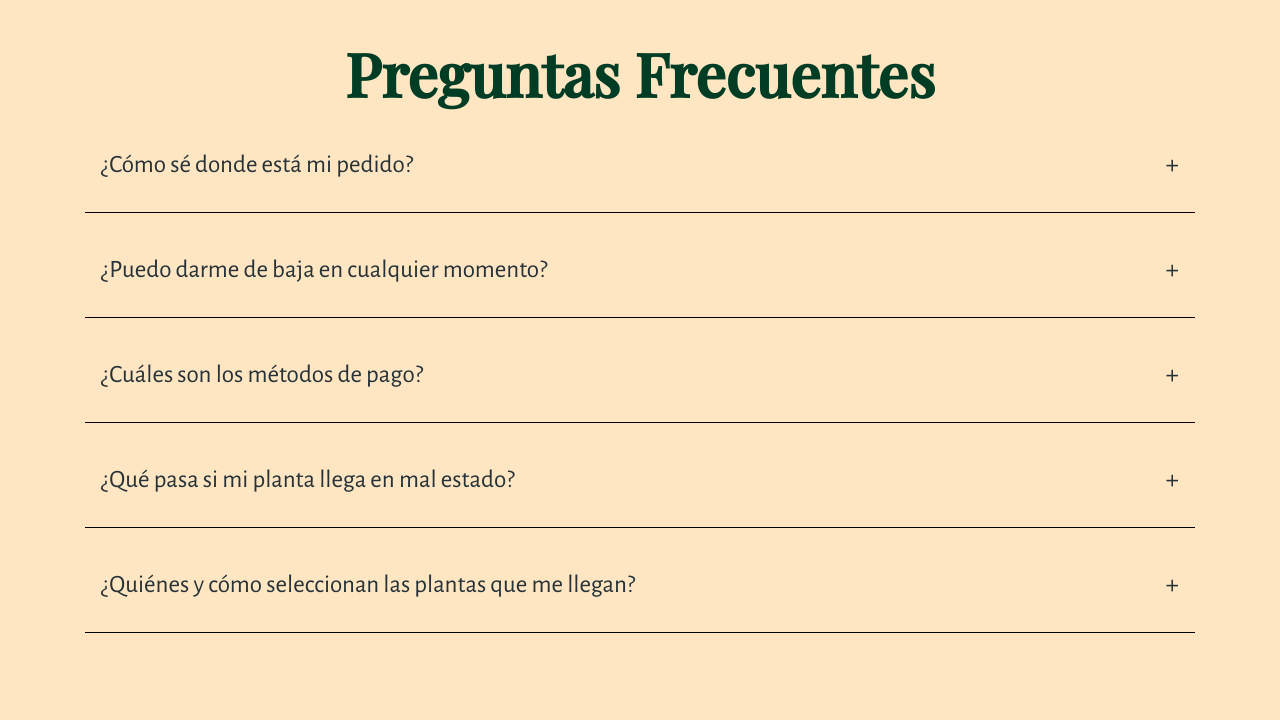
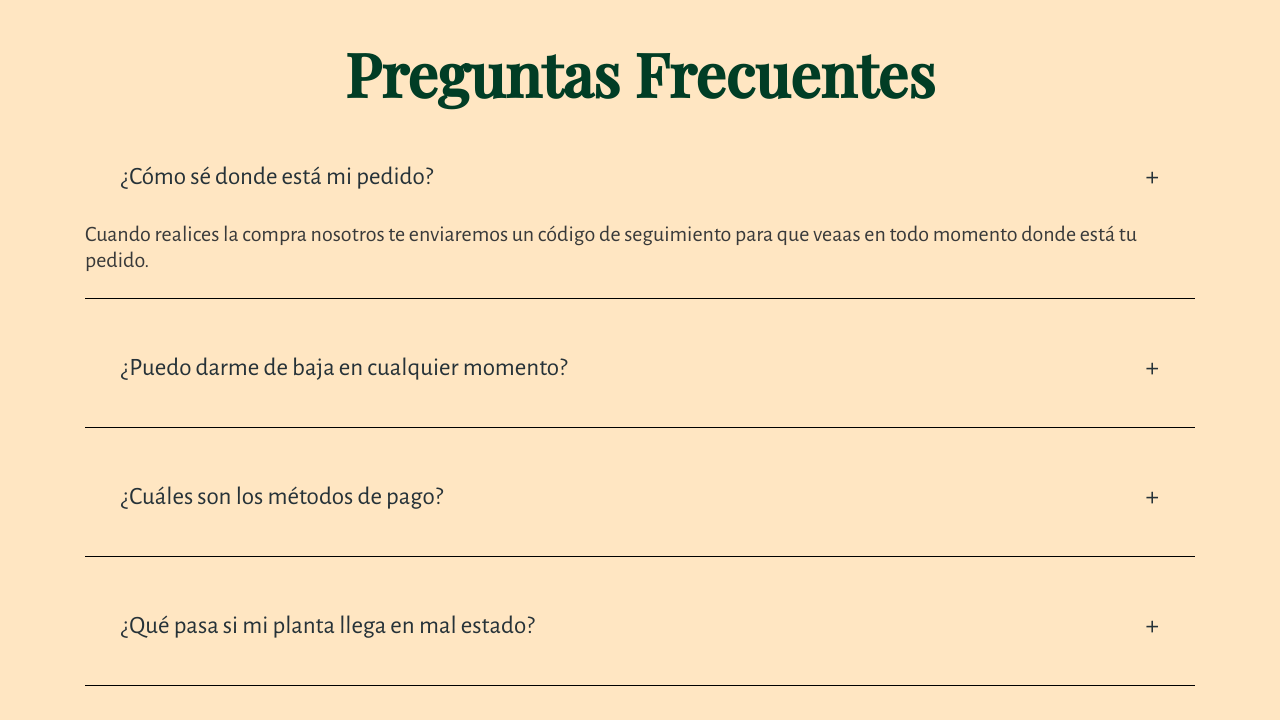
Before and after one commit to lucianavinas/pruebaPlantilla, a plain HTML site: page index.html in a window 1280 px wide. Shown: the part 7420-8140 px from the top of the page. Drawn offline with nearby package versions, Linux system fonts and the light colour scheme; animation ran at ten frames a second; files whose address does not match are found by name; a web font is replaced by a local one.

Commit message:
detalles finales

```diff
--- a/css/main.css
+++ b/css/main.css
@@ -1029,7 +1029,7 @@ button:focus {
 @media (max-width: 768px) {
   /* Cambia el diseño a apilado en dispositivos móviles */
   #faqAccordion .btn{
-    font-size: 20px!important;
+    font-size: 16px!important;
   }
 
   #faqAccordion p{
@@ -1039,15 +1039,31 @@ button:focus {
     display: none;
   }
   .imgFeatures {
-    margin-left: 15px!important;
+    margin-left: -15px!important;
   }
   .imgDetalle {
-    margin-left: -20px!important;
+    margin-left: -55px!important;
   }
   .imgDetras{
     height: 500px;
-    margin-left: -65px!important;
+    margin-left: -95px!important;
   }
+}
+
+.card {
+  background-color: transparent;
+  border: none;
+}
+
+.card-header{
+  background-color: transparent;
+  border: none;
+}
+
+
+.faq-container {
+  max-width: 800px;
+  margin: 0 auto;
 }
 
 
@@ -1084,6 +1100,9 @@ button:focus {
   }
   .call-action.section h2{
     font-size: 40px!important;
+  }
+  .call-action {
+  background-size: cover;
   }
 }
 
--- a/index.html
+++ b/index.html
@@ -712,8 +712,8 @@
       <h1 class="text-center mt-5">Preguntas Frecuentes</h1>
 
       <div class="accordion mt-4" id="faqAccordion">
-          <div>
-              <div id="heading1">
+          <div class="card">
+              <div class="card-header" id="heading1">
                   <h3 class="mb-0 row d-flex justify-content-between">
                       <button class="btn btn-link" type="button" data-toggle="collapse" data-target="#collapse1" style="font-size: 25px; color: #263238;">
                         ¿Cómo sé donde está mi pedido?
@@ -723,7 +723,7 @@
                       </button>
                   </h3>
               </div>
-              <div id="collapse1" class="collapse" aria-labelledby="heading1" data-parent="#faqAccordion">
+              <div id="collapse1" class="collapse show" aria-labelledby="heading1" data-parent="#faqAccordion">
                   <div>
                   <p style="font-size: 22px">Cuando realices la compra nosotros te enviaremos un código de seguimiento para que veaas en todo momento donde está tu pedido.
                   </p></div>
@@ -734,7 +734,7 @@
 
           <div class="accordion mt-4" id="faqAccordion">
             <div>
-                <div id="heading2">
+                <div class="card-header" id="heading2">
                     <h3 class="mb-0 row d-flex justify-content-between">
                         <button class="btn btn-link" type="button" data-toggle="collapse" data-target="#collapse2" style="font-size: 25px; color: #263238;">
                           ¿Puedo darme de baja en cualquier momento?
@@ -755,7 +755,7 @@
 
           <div class="accordion mt-4" id="faqAccordion">
             <div>
-                <div id="heading4">
+                <div class="card-header" id="heading4">
                     <h3 class="mb-0 row d-flex justify-content-between">
                         <button class="btn btn-link" type="button" data-toggle="collapse" data-target="#collapse4" style="font-size: 25px; color: #263238;">
                           ¿Cuáles son los métodos de pago?
@@ -777,7 +777,7 @@
 
             <div class="accordion mt-4" id="faqAccordion">
               <div>
-                  <div id="heading5">
+                  <div class="card-header" id="heading5">
                       <h3 class="mb-0 row d-flex justify-content-between">
                           <button class="btn btn-link" type="button" data-toggle="collapse" data-target="#collapse5" style="font-size: 25px; color: #263238;">
                             ¿Qué pasa si mi planta llega en mal estado?
@@ -798,7 +798,7 @@
 
             <div class="accordion mt-4" id="faqAccordion">
             <div>
-                <div id="heading6">
+                <div class="card-header" id="heading6">
                     <h3 class="mb-0 row d-flex justify-content-between">
                         <button class="btn btn-link" type="button" data-toggle="collapse" data-target="#collapse6" style="font-size: 25px; color: #263238;">
                           ¿Quiénes y cómo seleccionan las plantas que me llegan?
@@ -818,6 +818,47 @@
             </div>
           </div>
 
+
+          <!-- <div class="container mt-5">
+            <div class="faq-container">
+                <h1 class="text-center">Preguntas Frecuentes</h1>
+                <div id="accordion">
+                    <div class="card">
+                        <div class="card-header" id="heading1">
+                            <h5 class="mb-0">
+                                <button class="btn btn-link" data-toggle="collapse" data-target="#collapse1" aria-expanded="true" aria-controls="collapse1" style="font-size: 25px; color: #263238;">
+                                  ¿Cómo sé donde está mi pedido?
+                                </button>
+                            </h5>
+                        </div>
+                        <div id="collapse1" class="collapse show" aria-labelledby="heading1" data-parent="#accordion">
+                            <div class="card-body" >
+                              <p style="font-size: 22px">Cuando realices la compra nosotros te enviaremos un código de seguimiento para que veaas en todo momento donde está tu pedido.</p>
+                            </div>
+                        </div>
+                  <div class="linea"></div>
+
+                    </div>
+
+                    <div class="card">
+                        <div class="card-header" id="heading2">
+                            <h5 class="mb-0">
+                                <button class="btn btn-link" data-toggle="collapse" data-target="#collapse2" aria-expanded="false" aria-controls="collapse2">
+                                  ¿Puedo darme de baja en cualquier momento?
+                                </button>
+                            </h5>
+                        </div>
+                        <div id="collapse2" class="collapse" aria-labelledby="heading2" data-parent="#accordion">
+                            <div class="card-body">
+                              <p style="font-size: 22px">Sí, podés darte de baja en el momento que quieras, seguramente te pidamos un feedback para sabér qué pasó. También siempre podés volver!</p>
+                            </div>
+                        </div>
+                    </div>
+
+
+                </div>
+            </div>
+        </div> -->
 
     <!-- Subcribe Section Start -->
     <div id="features" class="section">
```
